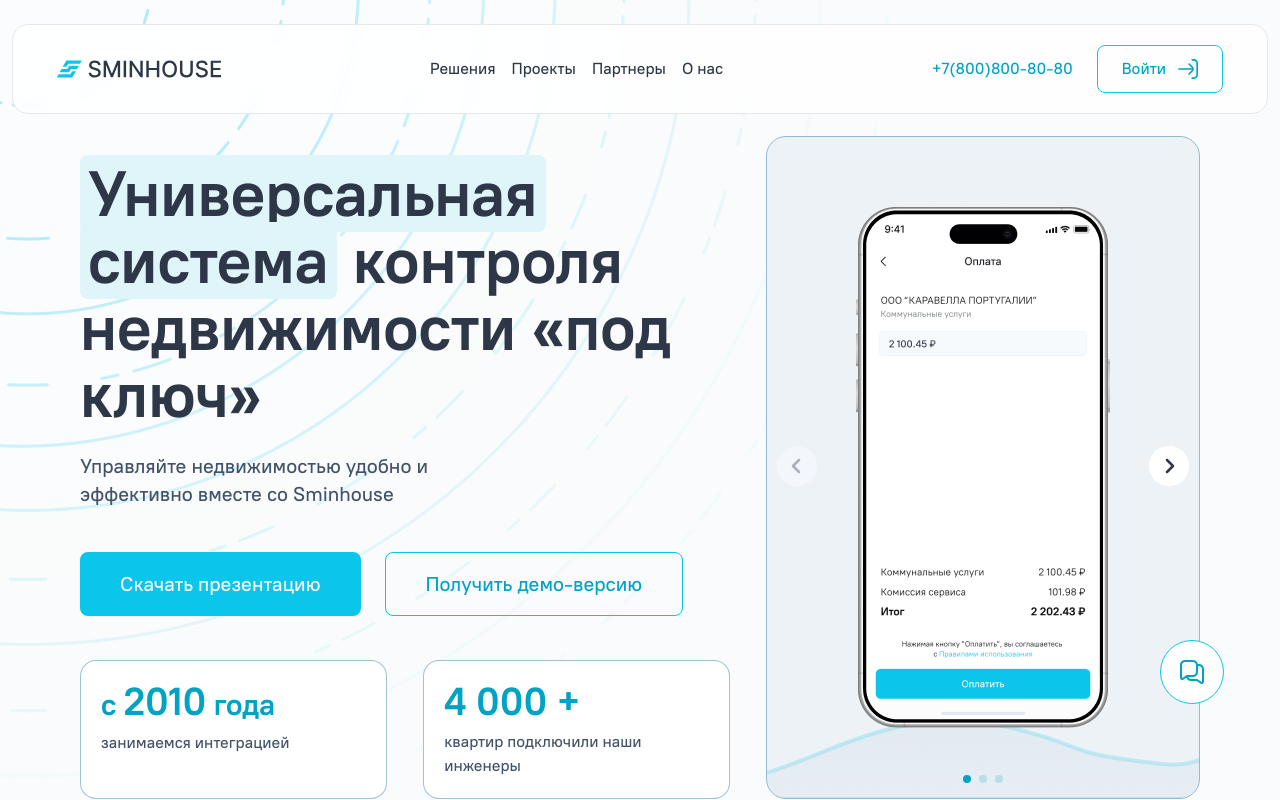
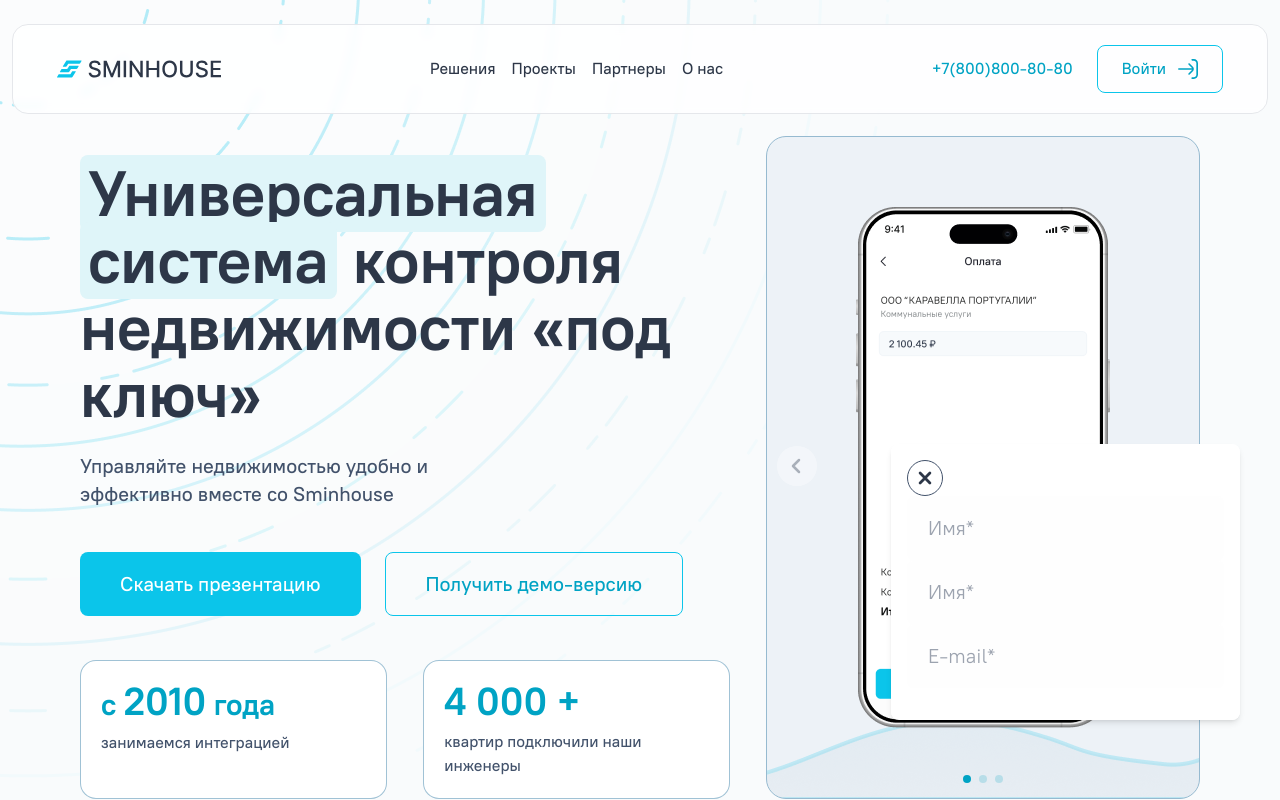
Before and after one commit to work-spc/sminhouse_fork, a React (Vite) app in the folder sminhouse-app/: page / in a window 1280 px wide. Shown: the top 800 px of the page. Built offline with nearby package versions, Linux system fonts and the light colour scheme.

Commit message:
модальное окно чата

```diff
--- a/sminhouse-app/src/main.tsx
+++ b/sminhouse-app/src/main.tsx
@@ -7,6 +7,7 @@
 import SmoothScroll from "./components/smooth-scroll/smooth-scroll.tsx";
 import { ModalWindow } from "./components/modal-window/modal-window.tsx";
 import { ChatAndCall } from "./modules/chat-and-call/chat-and-call.tsx";
+import { ChatModalWindow } from "./modules/chat-modal-window/chat-modal-window.tsx";
 
 ReactDOM.createRoot(document.getElementById("root")!).render(
   <React.StrictMode>
@@ -16,6 +17,7 @@
       </SmoothScroll>
       <ModalWindow></ModalWindow>
       <ChatAndCall></ChatAndCall>
+      <ChatModalWindow></ChatModalWindow>
     </Provider>
   </React.StrictMode>
 );
--- a/sminhouse-app/src/modules/chat-and-call/chat-and-call.tsx
+++ b/sminhouse-app/src/modules/chat-and-call/chat-and-call.tsx
@@ -6,6 +6,8 @@
 import cross from "../../icons/chat-and-call/cross.svg";
 import "./style.css";
 import { CallButton } from "../../components/call-button/call-button";
+import { openChat } from "../../state/chat-modal-slice/chat-modal-slice";
+import { useDispatch } from "react-redux";
 
 export const ChatAndCall: React.FC = () => {
   const [isVisible, setIsVisible] = useState(false);
@@ -13,7 +15,11 @@
   const handleClick = () => {
     setIsVisible(!isVisible);
   };
-
+  const dispatch = useDispatch();
+  const handleOpenChat = () => {
+    dispatch(openChat());
+    document.body.classList.remove("overflow-hidden"); // Удаление класса для включения прокрутки
+  };
   return (
     <div className="fixed z-[999] bottom-16 right-8 md:bottom-24 md:right-14 flex flex-col items-center  ">
       <AnimatePresence>
@@ -27,7 +33,10 @@
             className="mb-[2px]"
           >
             <CallButton></CallButton>
-            <div className="button-ChatAndCall md:h-16 md:w-16  flex p-[17px] md:p-[19px] cursor-pointer rounded-full bg-white border-[1.5px] border-accent_background ">
+            <div
+              onClick={handleOpenChat}
+              className="button-ChatAndCall md:h-16 md:w-16  flex p-[17px] md:p-[19px] cursor-pointer rounded-full bg-white border-[1.5px] border-accent_background "
+            >
               <img className="w-5 md:w-6" src={chat_questions} alt={"чат"} />
             </div>
           </motion.div>
--- /dev/null
+++ b/sminhouse-app/src/modules/chat-modal-window/chat-modal-window.tsx
@@ -0,0 +1,49 @@
+import { AnimatePresence, motion } from "framer-motion";
+import { useDispatch, useSelector } from "react-redux";
+import { RootState } from "../../state/store";
+import cross from "../../icons/chat-and-call/cross.svg";
+import button_close from "../../icons/modal-window/button-close.svg";
+import InputBestSolution from "../../components/best-solution-input/best-solution-input";
+import { closeChat } from "../../state/chat-modal-slice/chat-modal-slice";
+
+export const ChatModalWindow = () => {
+  const isOpen = useSelector((state: RootState) => state.ChatModal.isOpenChat);
+  const dispatch = useDispatch();
+
+  const handleClose = () => {
+    dispatch(closeChat());
+    document.body.classList.remove("overflow-hidden"); // Удаление класса для включения прокрутки
+  };
+
+  return (
+    <AnimatePresence>
+      {isOpen && (
+        <motion.div
+          initial={{ opacity: 0 }}
+          animate={{ opacity: 1 }}
+          exit={{ opacity: 0 }}
+          transition={{ duration: 0.2 }}
+          className="fixed bottom-16 right-8 md:bottom-20 md:right-10 z-[1000] rounded-lg shadow-md"
+          style={{ maxWidth: "375px" }} // Изменение максимальной ширины на 375px
+        >
+          <div className="bg-white p-4 rounded-lg">
+            <button onClick={handleClose}>
+              <div className="h-8 w-8 md:h-9 md:w-9 bg-white flex p-[8px] md:p-[10px] rounded-full border-[1.5px] border-dark_background">
+                <img src={cross} alt="cross" key="cross" />
+              </div>
+            </button>
+            <div className="mb-4">
+              <InputBestSolution type="text" placeholder="Имя*" w_full={true} />
+              <InputBestSolution type="text" placeholder="Имя*" w_full={true} />
+              <InputBestSolution
+                type="mail"
+                placeholder="E-mail*"
+                w_full={true}
+              />
+            </div>
+          </div>
+        </motion.div>
+      )}
+    </AnimatePresence>
+  );
+};
--- /dev/null
+++ b/sminhouse-app/src/state/chat-modal-slice/chat-modal-slice.ts
@@ -0,0 +1,21 @@
+import { createSlice } from "@reduxjs/toolkit";
+
+const initialState = {
+  isOpenChat: true,
+};
+
+const ChatModalWindowSlice = createSlice({
+  name: "isOpenModalWindow",
+  initialState,
+  reducers: {
+    openChat: (state) => {
+      state.isOpenChat = true;
+    },
+    closeChat: (state) => {
+      state.isOpenChat = false;
+    },
+  },
+});
+
+export const { openChat, closeChat } = ChatModalWindowSlice.actions;
+export default ChatModalWindowSlice.reducer;
--- a/sminhouse-app/src/state/store.ts
+++ b/sminhouse-app/src/state/store.ts
@@ -1,10 +1,12 @@
 import { configureStore } from "@reduxjs/toolkit";
 
-import isOpenModalWindowReducer from "./chosen-сomponents/is-open-modal-window";
+import modalWindowSliceReducer from "./chosen-сomponents/is-open-modal-window";
+import chatModalSliceReducer from "./chat-modal-slice/chat-modal-slice";
 
 export const store = configureStore({
   reducer: {
-    modalWindow: isOpenModalWindowReducer,
+    modalWindow: modalWindowSliceReducer,
+    ChatModal: chatModalSliceReducer,
   },
 });
 
```
